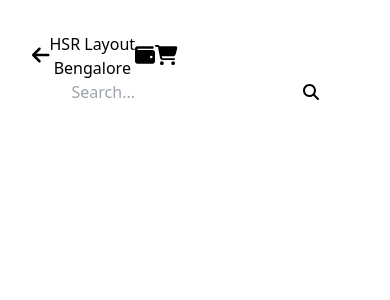
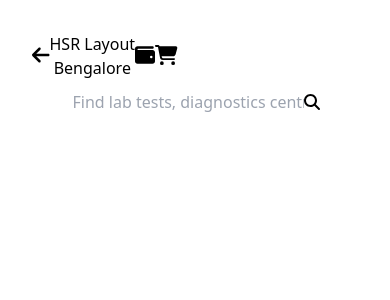
Before and after one commit to kungumasakthivel/medi-buddy, a React (Vite) app: page / in a window 390 px wide. Shown: the top 300 px of the page. Built offline with nearby package versions, Linux system fonts and the light colour scheme.

Commit message:
navbar and search bar done

```diff
--- a/src/components/NavBar/NavBar.css
+++ b/src/components/NavBar/NavBar.css
@@ -7,8 +7,18 @@
   font-size: 30px;
 }
 
+.search-bar {
+  border-radius: 4px;
+  width: 400px;
+}
+
 @media (max-width: 768px) {
   .custom-font-size {
     font-size: 20px;
   }
+
+  .search-bar {
+    width: 328px;
+    margin-top: 10px;
+  }
 }
--- a/src/components/NavBar/NavBar.jsx
+++ b/src/components/NavBar/NavBar.jsx
@@ -33,13 +33,13 @@ import './NavBar.css'
 
        {/* Search bar implementation */}
        <div className='flex flex-row justify-center'>
-            <div className="flex items-center border border-gray-300 rounded-full p-2 w-72">
+            <div className="flex items-center border border-gray-300 p-2 search-bar">
             <input
                 type="text"
                 className="flex-grow p-2 rounded-full outline-none ml-2"
-                placeholder="Search..."
+                placeholder="Find lab tests, diagnostics centres"
             />
-            <FontAwesomeIcon icon={faSearch} className="text-gray-400 ml-2" />
+            <FontAwesomeIcon icon={faSearch} className="text-gray-400 ml-3" />
             </div>
        </div>
      </div>
```
